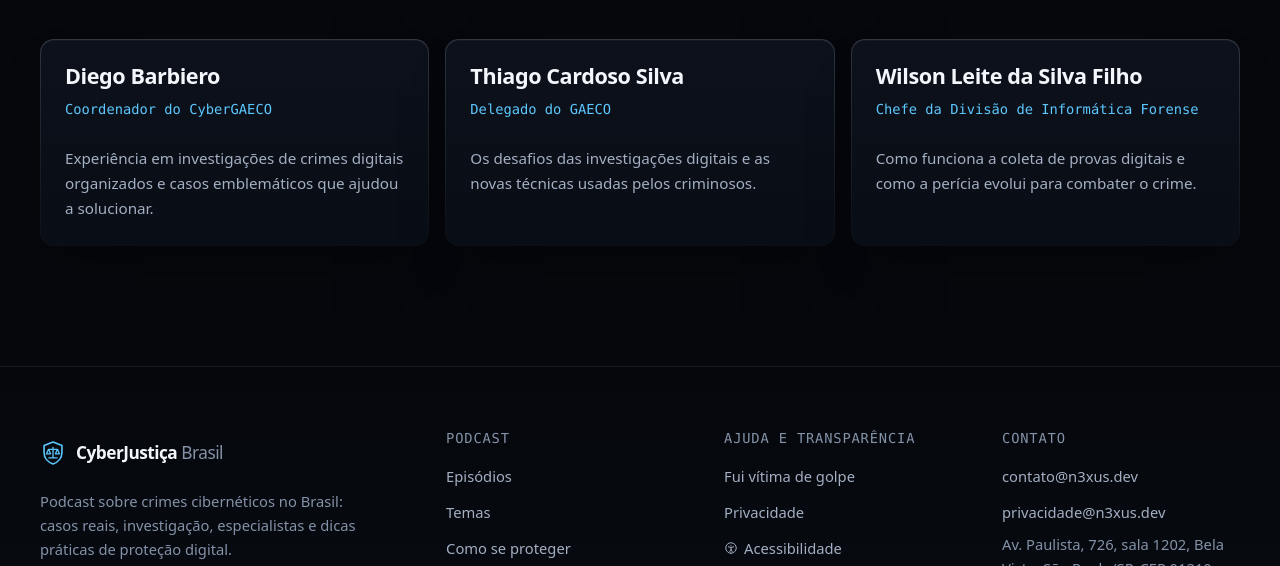
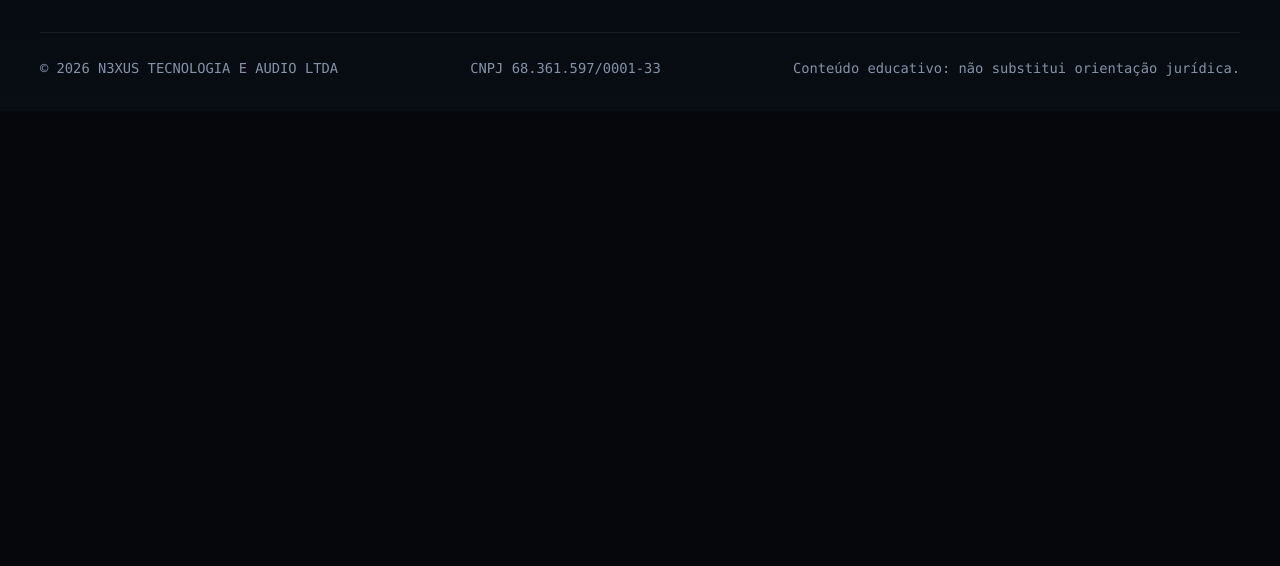
Before and after one commit to Samurai33/CyberJust, an Astro site: page /sobre in a window 1280 px wide. Shown: the part 1787-2353 px from the top of the page. After the commit the page ends 1898 px from the top, so only its background shows below. Built offline with nearby package versions, Linux system fonts and the light colour scheme; Astro itself is replaced by a stand-in of ours; a web font is replaced by a local one.

Commit message:
content: remove the guest list from the home and about pages (#170)
Only the specialist (Thiago Rangel) remains in "Quem investiga, explica" and on /sobre/.
Drops the ESPECIALISTAS data, the related CSS and the "Convidados identificados" line.

Co-authored-by: root <root@dellr730.server>

```diff
--- a/src/data/site.ts
+++ b/src/data/site.ts
@@ -80,25 +80,6 @@ export const APRESENTADOR = {
   ],
 } as const;
 
-// Convidados dos episódios.
-export const ESPECIALISTAS = [
-  {
-    nome: 'Diego Barbiero',
-    cargo: 'Coordenador do CyberGAECO',
-    texto: 'Experiência em investigações de crimes digitais organizados e casos emblemáticos que ajudou a solucionar.',
-  },
-  {
-    nome: 'Thiago Cardoso Silva',
-    cargo: 'Delegado do GAECO',
-    texto: 'Os desafios das investigações digitais e as novas técnicas usadas pelos criminosos.',
-  },
-  {
-    nome: 'Wilson Leite da Silva Filho',
-    cargo: 'Chefe da Divisão de Informática Forense',
-    texto: 'Como funciona a coleta de provas digitais e como a perícia evolui para combater o crime.',
-  },
-] as const;
-
 // Canais oficiais (links conferidos). O site não recebe denúncias.
 export const CANAIS = [
   {
--- a/src/pages/sobre.astro
+++ b/src/pages/sobre.astro
@@ -5,7 +5,7 @@ import Trilha from '../components/Trilha.astro';
 import Icon from '../components/Icon.astro';
 import retrato from '../assets/img/thiago-rangel.png';
 import { trilhaLd } from '../lib/ld';
-import { APRESENTADOR, ESPECIALISTAS, LD, N3XUS, SITE } from '../data/site';
+import { APRESENTADOR, LD, N3XUS, SITE } from '../data/site';
 
 const trilha = [
   { nome: 'Início', href: '/' },
@@ -64,7 +64,6 @@ const n3xus = { '@type': 'Organization', '@id': LD.n3xus, name: N3XUS.marca, leg
         <ul>
           <li><strong>Casos reais e fontes primárias.</strong> Cada episódio cita as leis e os canais oficiais envolvidos, com link para a fonte (Planalto, Banco Central, SaferNet, Polícia Federal).</li>
           <li><strong>Nada inventado.</strong> Números, nomes e datas só entram com fonte. Quando algo muda, a página do episódio mostra a data de revisão.</li>
-          <li><strong>Convidados identificados.</strong> Especialistas falam pelo cargo que ocupam; o site nunca publica contatos pessoais.</li>
           <li><strong>Uso de IA.</strong> Ferramentas de IA podem ajudar em transcrição e revisão de texto; o conteúdo é sempre conferido por uma pessoa antes de publicar.</li>
           <li><strong>Correções.</strong> Achou um erro? Escreva para <a href={`mailto:${N3XUS.email}`}>{N3XUS.email}</a>.</li>
         </ul>
@@ -73,18 +72,4 @@ const n3xus = { '@type': 'Organization', '@id': LD.n3xus, name: N3XUS.marca, leg
     </div>
   </section>
 
-  <section class="section" aria-labelledby="conv-t">
-    <div class="wrap">
-      <header class="sec-head"><p class="label">Convidados</p><h2 id="conv-t">Quem já participou</h2></header>
-      <ul class="pessoas" role="list">
-        {ESPECIALISTAS.map((p) => (
-          <li class="surface pessoa">
-            <h3>{p.nome}</h3>
-            <p class="cargo">{p.cargo}</p>
-            <p>{p.texto}</p>
-          </li>
-        ))}
-      </ul>
-    </div>
-  </section>
 </Base>
--- a/src/styles/global.css
+++ b/src/styles/global.css
@@ -263,15 +263,6 @@
   @media (max-width: 960px) { .pilares { grid-template-columns: 1fr 1fr; } .pilares li:nth-child(3) { border-inline-start: 0; padding-inline-start: 0; } .pilares li:nth-child(n + 3) { border-block-start: 1px solid var(--line); } }
   @media (max-width: 560px) { .pilares { grid-template-columns: 1fr; } .pilares li { border-inline-start: 0; padding-inline: 0; } .pilares li + li { border-block-start: 1px solid var(--line); } }
 
-  /* especialistas */
-  .pessoas { display: grid; grid-template-columns: repeat(3, minmax(0, 1fr)); gap: 16px; }
-  .pessoa { padding: 24px; display: grid; gap: 10px; align-content: start; }
-  .pessoa .avatar { inline-size: 48px; block-size: 48px; border-radius: 50%; display: grid; place-items: center; font-family: var(--font-display); font-weight: 600; color: var(--accent-ink); background: linear-gradient(140deg, var(--accent), var(--accent-2)); }
-  .pessoa h3 { font-size: var(--step-1); letter-spacing: -0.02em; }
-  .pessoa .cargo { font-family: var(--font-mono); font-size: var(--step--1); color: var(--accent); }
-  .pessoa p:last-child { font-size: 0.95rem; }
-  @media (max-width: 960px) { .pessoas { grid-template-columns: 1fr; } }
-
   /* especialista em destaque (apresentador) */
   .host { display: grid; grid-template-columns: 200px minmax(0, 1fr); gap: clamp(20px, 4vw, 40px); align-items: center; padding: clamp(20px, 3vw, 28px); margin: 0; background: linear-gradient(180deg, #0d1320, #0a0e17) padding-box, var(--edge-hi) border-box; }
   .host img { inline-size: 200px; block-size: 200px; border-radius: var(--radius-sm); border: 1px solid var(--line-strong); }
```
Also changed, not shown: src/pages/index.astro (+1 -13 lines), README.md.
